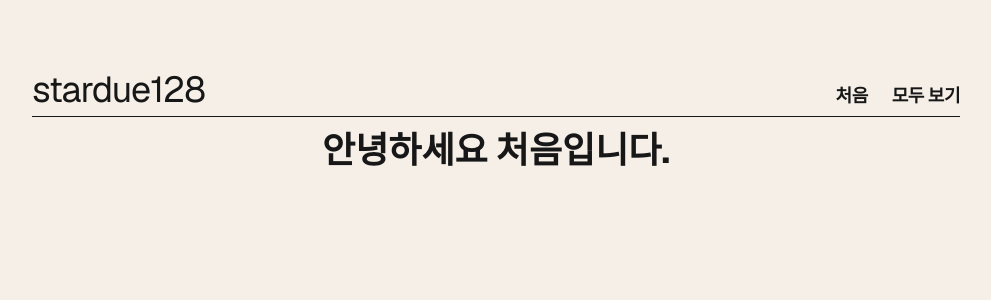
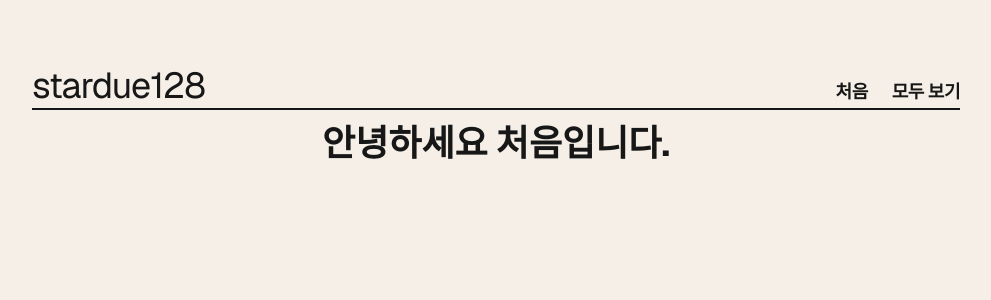
Before and after one commit to Phonedolly/turnip4, a Next.js app: page / in a window 1280 px wide. Shown: the top 300 px of the page, without its empty margins (16-1007 px from the left). Built offline with nearby package versions, Linux system fonts and the light colour scheme; a small style sheet from the web is missing.

Commit message:
chore: adjust header layout

```diff
--- a/components/header.tsx
+++ b/components/header.tsx
@@ -39,7 +39,7 @@ const Menu = () => {
 
 export default function Header() {
   return (
-    <header className="w-full py-0.5 md:py-1.5 flex flex-row justify-between border-b border-foreground">
+    <header className="w-full py-0.5 md:py-0.5 flex flex-row justify-between border-b-2 border-foreground">
       <Stardue128Identity />
       <Menu />
     </header>
```
